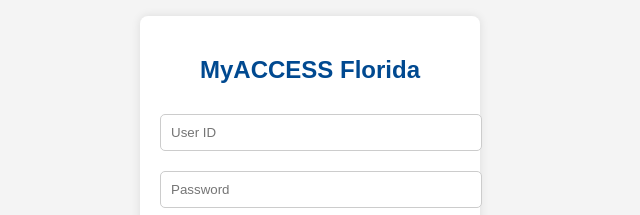
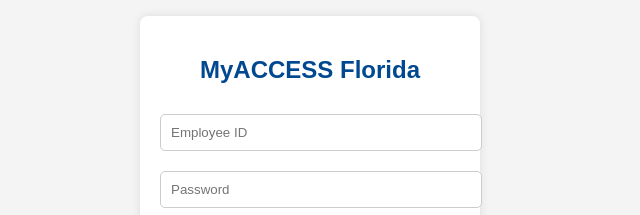
Before and after one commit to daplothickenz00/dcfwebsite, a plain HTML site: page index.html in a window 1280 px wide. Shown: the part 226-441 px from the top of the page, 330-970 px from the left. Drawn offline with Linux system fonts and the light colour scheme.

Commit message:
index.html

```diff
--- a/index.html
+++ b/index.html
@@ -63,7 +63,7 @@
     <div class="login-container">
         <h2>MyACCESS Florida</h2>
         <form onsubmit="return validateLogin(event)">
-            <input type="text" id="username" placeholder="User ID" required>
+            <input type="text" id="username" placeholder="Employee ID" required>
             <input type="password" id="password" placeholder="Password" required>
             <button type="submit">Login</button>
         </form>
```
